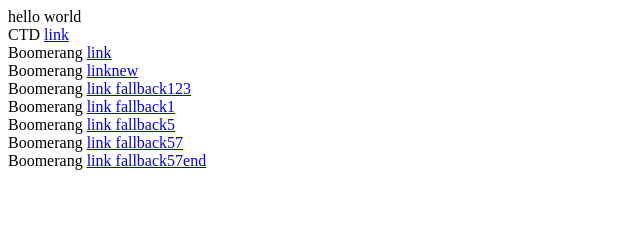
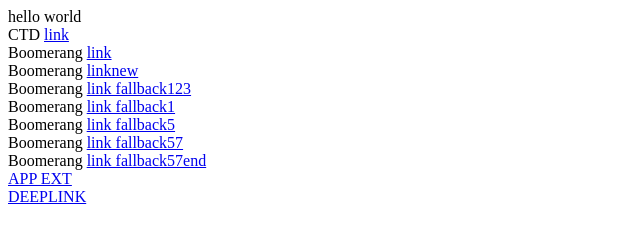
Before and after one commit to i-bansal/ishanbansal21.github.io, a plain HTML site: page index.html in a window 1280 px wide. Shown: the whole page, without its empty margins (0-640 px from the left). Drawn offline with Linux system fonts and the light colour scheme.

Commit message:
Update index.html

```diff
--- a/index.html
+++ b/index.html
@@ -17,3 +17,11 @@ hello world
 <br /> Boomerang <a href="intent://?referrer=gclid%3DCj0KCQjw08XeBRC0ARIsAP_gaQAknu2bHZLsRh_O9vWk9tRFN0soZvCyt5xnSVD_8wZRO7Gke9McYScaArWpEALw_wcB%26conv%3D862233192#Intent;scheme=plariumvikings;package=com.plarium.vikings;S.browser_fallback_url=https%3A%2F%2Fwww.facebook.com;end;"> link fallback57 </a>
 
 <br /> Boomerang <a href="intent://?referrer=gclid%3DCj0KCQjw08XeBRC0ARIsAP_gaQAknu2bHZLsRh_O9vWk9tRFN0soZvCyt5xnSVD_8wZRO7Gke9McYScaArWpEALw_wcB%26conv%3D862233192#Intent;scheme=plariumvikings;package=com.plarium.vikings;S.browser_fallback_url=intent%3A%2F%2Fdetails%3Fid%3Dcom.hcom.android%23Intent%3Bscheme%3Dmarket%3Bpackage%3Dcom.android.vending%3Bend;end;"> link fallback57end </a>
+
+
+
+<br />
+<a href= "intent://details%3Fid%3Dcom.contextlogic.wish%26referrer%3Dconv%253D985629499%2526adsplayload%253DCAEYFCAB%23Intent%3Bscheme%3Dmarket%3Bpackage%3Dcom.android.vending%3Bend%3B"> APP EXT </a>
+
+<br />
+<a href ="intent://details%3Fid%3Dcom.google.android.apps.nbu.paisa.user%26referrer%3Dconv%253D985629499%2526adsplayload%253DCAEYFCAB%23Intent%3Bscheme%3Dmarket%3Bpackage%3Dcom.android.vending%3Bend%3B"> DEEPLINK </a>
```
